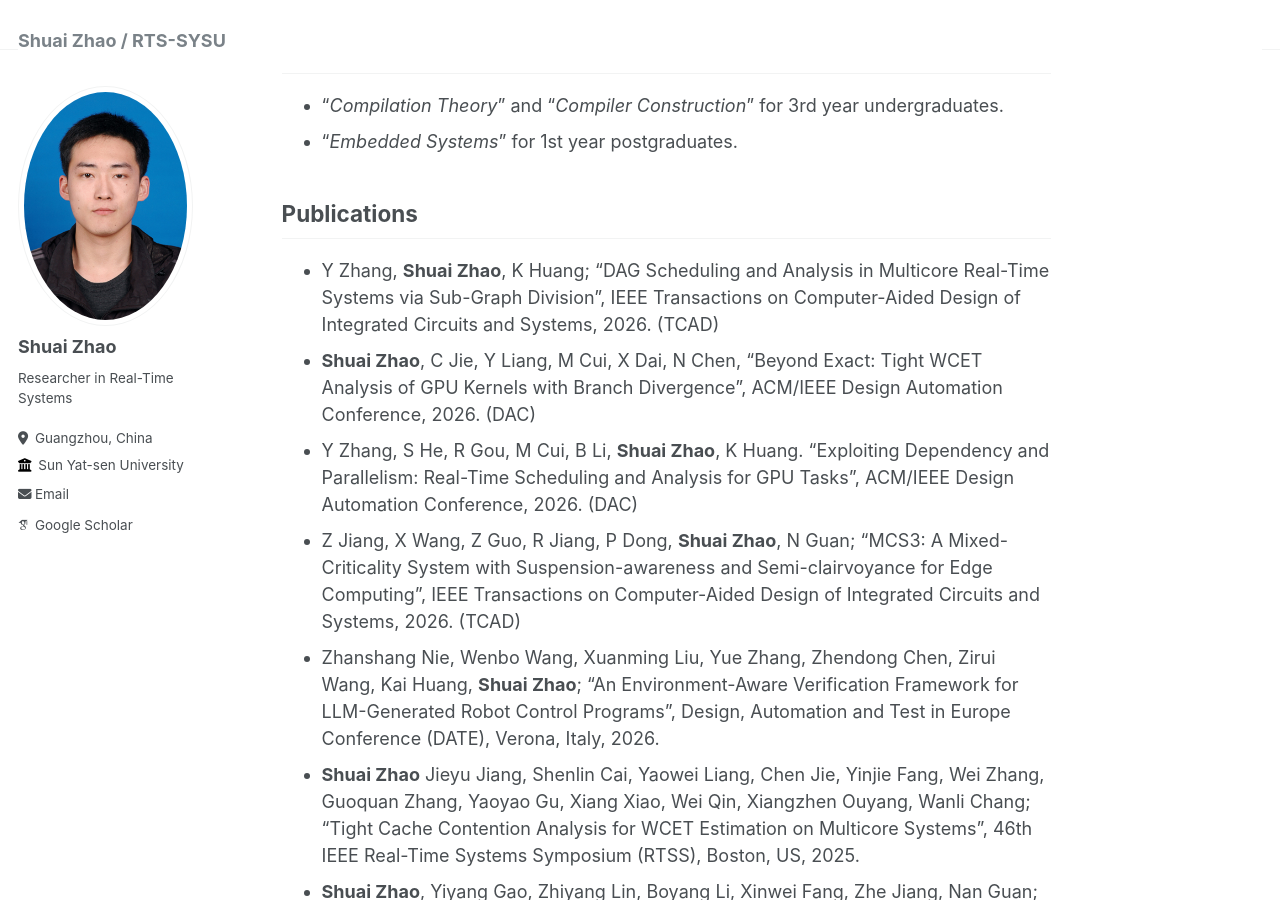
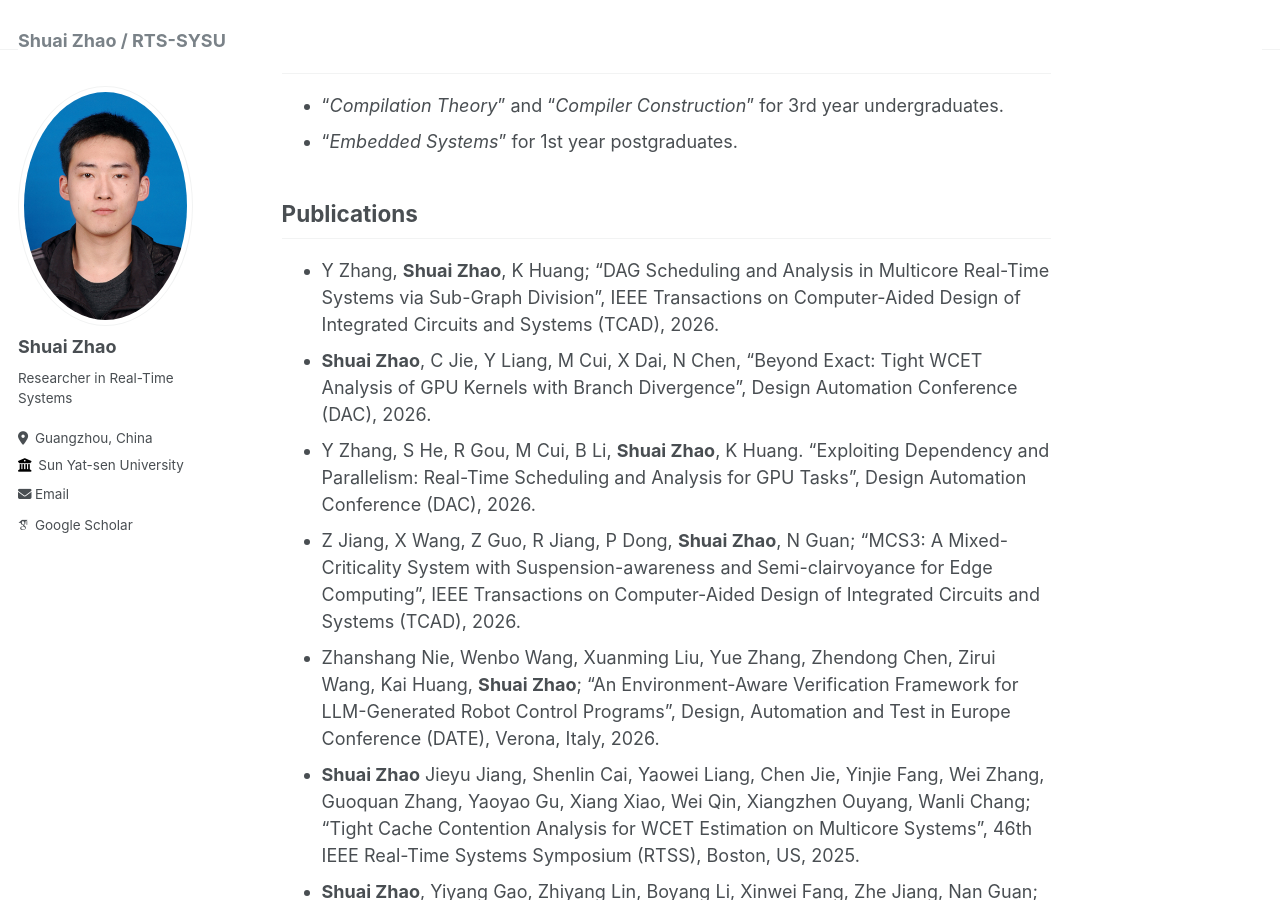
Before and after one commit to zs673/zs673.github.io, a Jekyll site: the page built from _pages/about.md, in a window 1280 px wide and 900 px high, scrolled down 1031 px. Built offline with Jekyll 4.4.1, drawn with Linux system fonts in a browser that asks for light colours; some web fonts are replaced.

Commit message:
Revise publication list formatting in about.md
Updated publication entries for clarity and consistency in formatting.

```diff
--- a/_pages/about.md
+++ b/_pages/about.md
@@ -39,10 +39,10 @@ Teaching
 
 Publications
 ------
-- Y Zhang, **Shuai Zhao**, K Huang; "DAG Scheduling and Analysis in Multicore Real-Time Systems via Sub-Graph Division", IEEE Transactions on Computer-Aided Design of Integrated Circuits and Systems, 2026. (TCAD)
-- **Shuai Zhao**, C Jie, Y Liang, M Cui, X Dai, N Chen, "Beyond Exact: Tight WCET Analysis of GPU Kernels with Branch Divergence", ACM/IEEE Design Automation Conference, 2026. (DAC)
-- Y Zhang, S He, R Gou, M Cui, B Li, **Shuai Zhao**, K Huang. "Exploiting Dependency and Parallelism: Real-Time Scheduling and Analysis for GPU Tasks", ACM/IEEE Design Automation Conference, 2026. (DAC)
-- Z Jiang, X Wang, Z Guo, R Jiang, P Dong, **Shuai Zhao**, N Guan; "MCS3: A Mixed-Criticality System with Suspension-awareness and Semi-clairvoyance for Edge Computing", IEEE Transactions on Computer-Aided Design of Integrated Circuits and Systems, 2026. (TCAD)
+- Y Zhang, **Shuai Zhao**, K Huang; "DAG Scheduling and Analysis in Multicore Real-Time Systems via Sub-Graph Division", IEEE Transactions on Computer-Aided Design of Integrated Circuits and Systems (TCAD), 2026.
+- **Shuai Zhao**, C Jie, Y Liang, M Cui, X Dai, N Chen, "Beyond Exact: Tight WCET Analysis of GPU Kernels with Branch Divergence", Design Automation Conference (DAC), 2026.
+- Y Zhang, S He, R Gou, M Cui, B Li, **Shuai Zhao**, K Huang. "Exploiting Dependency and Parallelism: Real-Time Scheduling and Analysis for GPU Tasks", Design Automation Conference (DAC), 2026.
+- Z Jiang, X Wang, Z Guo, R Jiang, P Dong, **Shuai Zhao**, N Guan; "MCS3: A Mixed-Criticality System with Suspension-awareness and Semi-clairvoyance for Edge Computing", IEEE Transactions on Computer-Aided Design of Integrated Circuits and Systems (TCAD), 2026.
 - Zhanshang Nie, Wenbo Wang, Xuanming Liu, Yue Zhang, Zhendong Chen, Zirui Wang, Kai Huang, **Shuai Zhao**; "An Environment-Aware Verification Framework for LLM-Generated Robot Control Programs", Design, Automation and Test in Europe Conference (DATE), Verona, Italy, 2026.
 - **Shuai Zhao** Jieyu Jiang, Shenlin Cai, Yaowei Liang, Chen Jie, Yinjie Fang, Wei Zhang, Guoquan Zhang, Yaoyao Gu, Xiang Xiao, Wei Qin, Xiangzhen Ouyang, Wanli Chang; “Tight Cache Contention Analysis for WCET Estimation on Multicore Systems”, 46th IEEE Real-Time Systems Symposium (RTSS), Boston, US, 2025.
 - **Shuai Zhao**, Yiyang Gao, Zhiyang Lin, Boyang Li, Xinwei Fang, Zhe Jiang, Nan Guan; “Response Time Analysis for Probabilistic DAG Tasks in Multicore Real-Time Systems”, 46th IEEE Real-Time Systems Symposium (RTSS), Boston, US, 2025.
```
